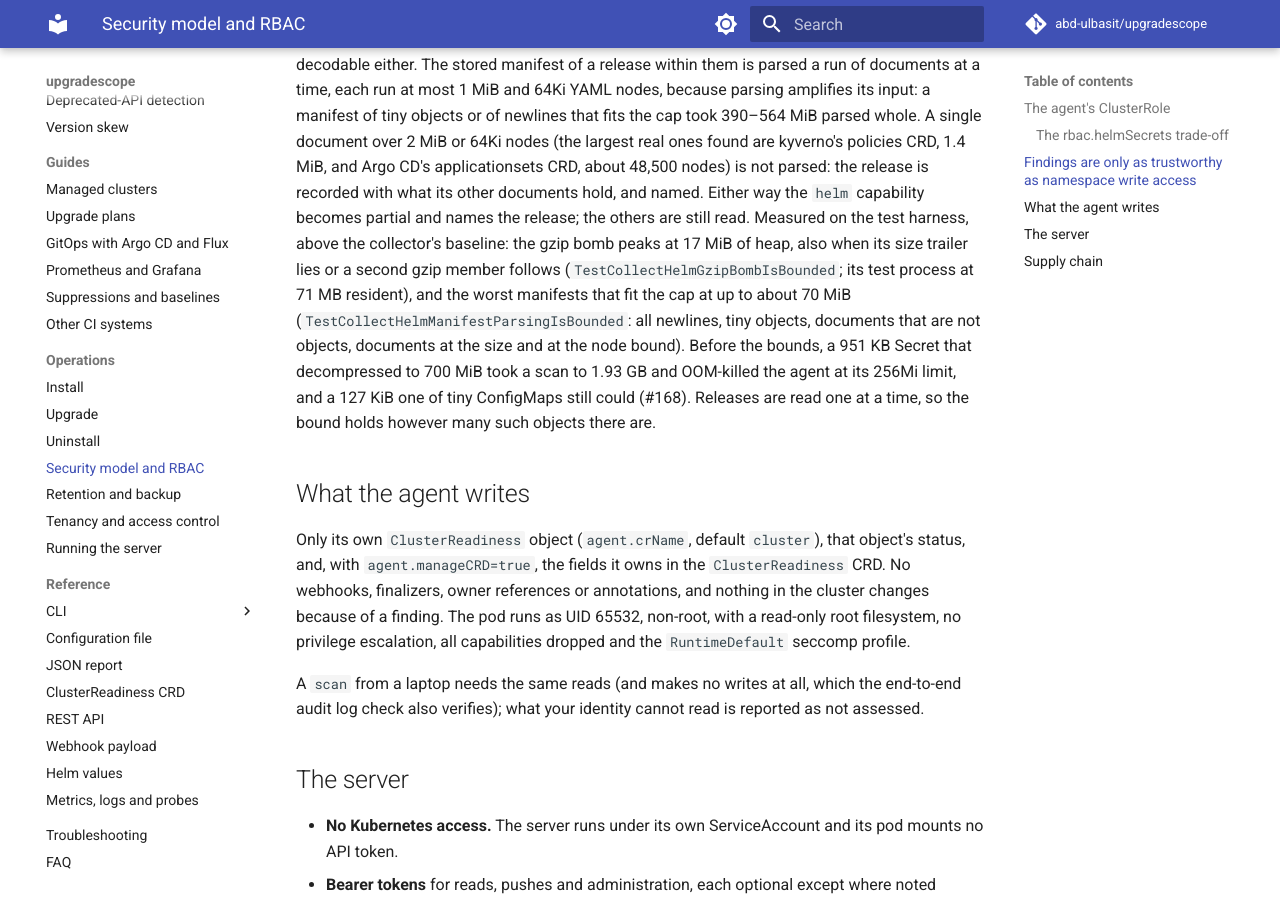
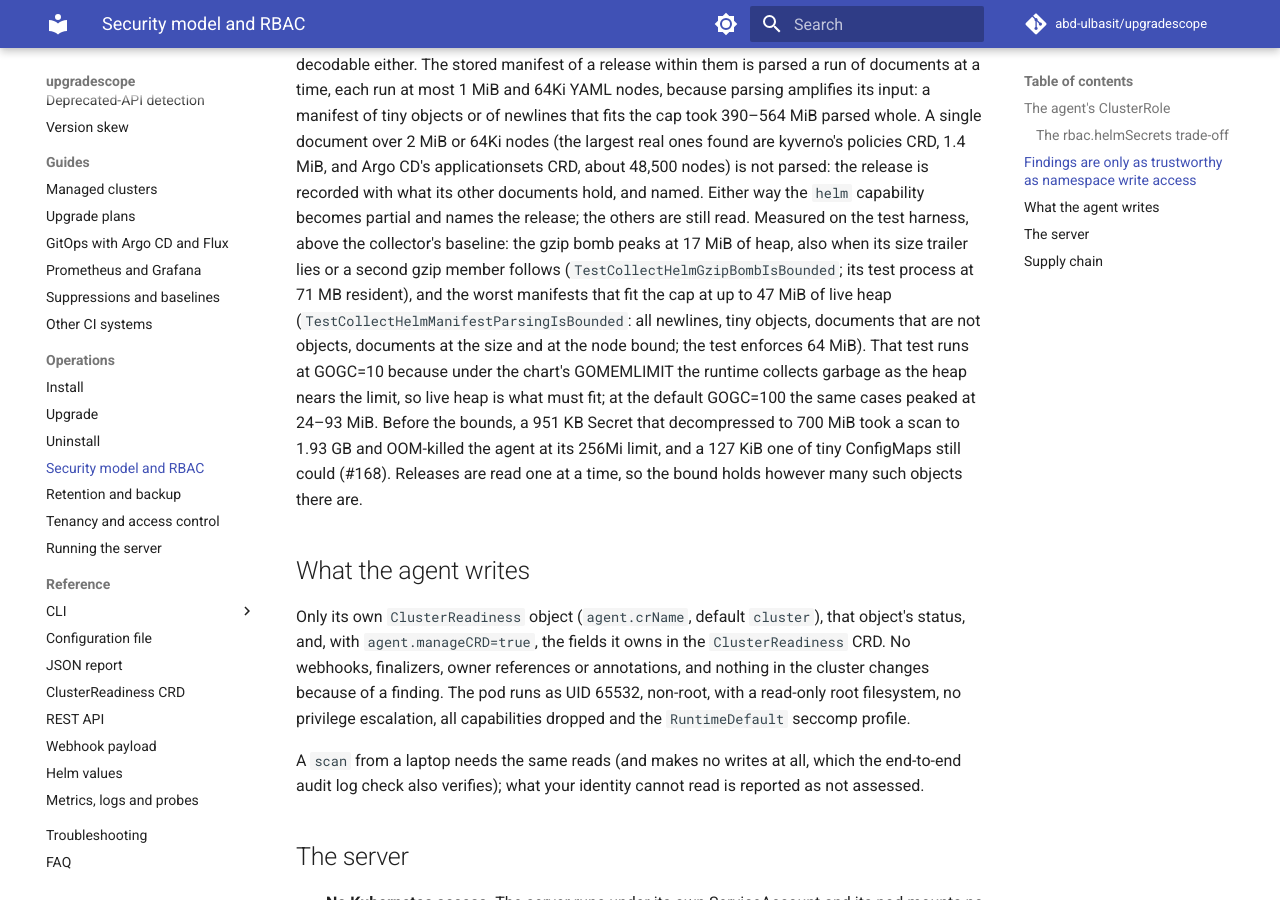
Before and after one commit to abd-ulbasit/upgradescope, an MkDocs documentation site: the page built from docs/operations/security-model-and-rbac.md, in a window 1280 px wide and 900 px high, scrolled down 2858 px. Built offline with MkDocs 1.6.1 and Material for MkDocs 9.7.7, drawn with Linux system fonts in a browser that asks for light colours; comment, search, counter and statistics services are not loaded.

Commit message:
test(collect): measure the Helm manifest heap bound as live heap, not GC timing (#183)
* test(collect): measure the Helm manifest heap bound as live heap, not GC timing

TestCollectHelmManifestParsingIsBounded sampled heap objects at GOGC=100,
which counts unswept garbage: 24-68 MiB locally, 93 MiB on CI for the same
case, failing a PR with no Go changes. The chart runs the agent under
GOMEMLIMIT, so live heap is what bounds it; measure at GOGC=10 as the
server's heap tests do (40-47 MiB, identical across runs), tighten the
bound to 64 MiB and state the measured figure in HE-04 and the security
model.

Fixes #182

Co-Authored-By: Claude Opus 5.5 <noreply@anthropic.com>

* test(collect): review of #183: exact live figure, readable HE-04 wording, CHANGELOG figure, t.Cleanup

Co-Authored-By: Claude Opus 5.5 <noreply@anthropic.com>

---------

Co-authored-by: Claude Opus 5.5 <noreply@anthropic.com>

```diff
--- a/docs/operations/security-model-and-rbac.md
+++ b/docs/operations/security-model-and-rbac.md
@@ -105,9 +105,13 @@ read. Measured on the test harness, above the collector's baseline: the
 gzip bomb peaks at 17 MiB of heap, also when its size trailer lies or a
 second gzip member follows (`TestCollectHelmGzipBombIsBounded`;
 its test process at 71 MB resident), and the worst manifests that fit
-the cap at up to about 70 MiB (`TestCollectHelmManifestParsingIsBounded`: all
-newlines, tiny objects, documents that are not objects, documents at the
-size and at the node bound). Before the bounds, a 951 KB Secret that
+the cap at up to 47 MiB of live heap (`TestCollectHelmManifestParsingIsBounded`:
+all newlines, tiny objects, documents that are not objects, documents at
+the size and at the node bound; the test enforces 64 MiB). That test runs
+at GOGC=10 because under the chart's GOMEMLIMIT the runtime collects
+garbage as the heap nears the limit, so live heap is what must fit; at
+the default GOGC=100 the same cases peaked at 24–93 MiB.
+Before the bounds, a 951 KB Secret that
 decompressed to 700 MiB took a scan to 1.93 GB and OOM-killed the agent at
 its 256Mi limit, and a 127 KiB one of tiny ConfigMaps still could (#168).
 Releases are read one at a time, so the bound holds however many such
```
Also changed, not shown: CHANGELOG.md (+1 -1 lines), docs/claims.md (+1 -1 lines), 1 other file.
